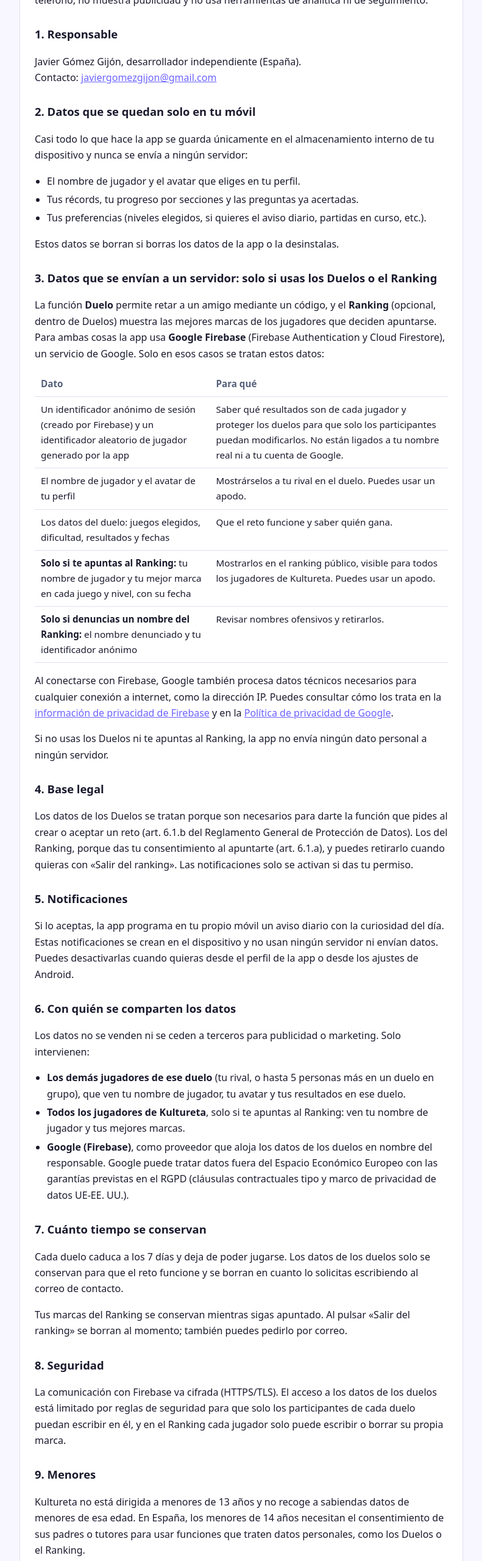
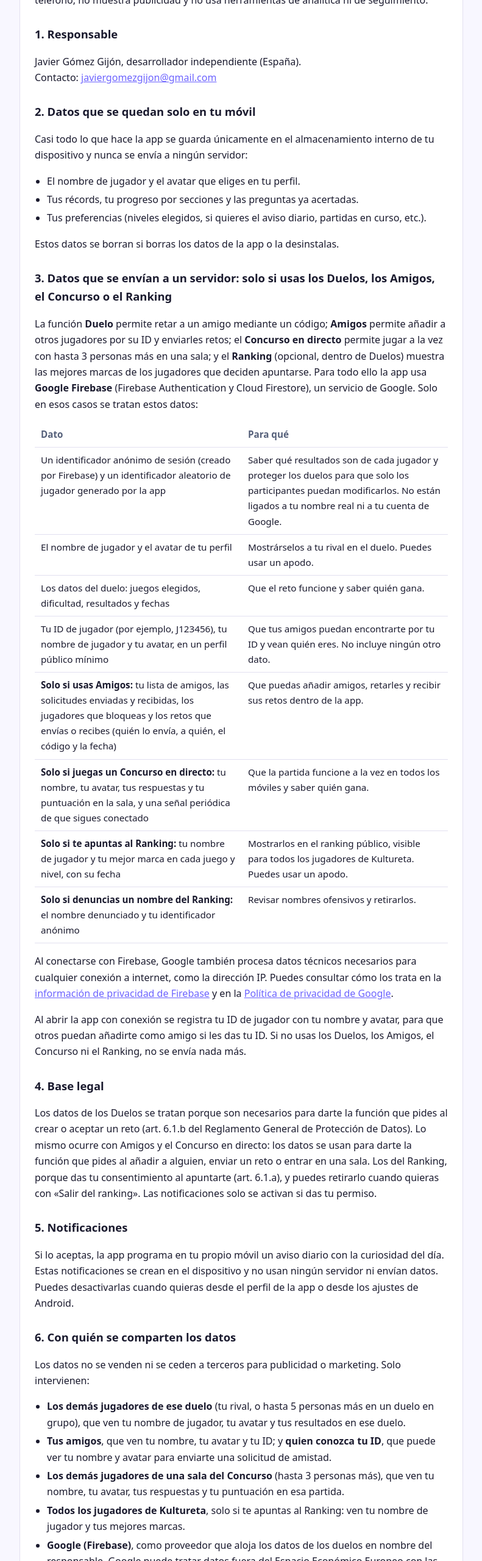
Before and after one commit to Javiergg00/kultureta-privacidad, a plain HTML site: page index.html in a window 1280 px wide. Shown: the part 240-2800 px from the top of the page at 61% size, without its empty margins (244-1035 px from the left). Drawn offline with Linux system fonts and the light colour scheme.

Commit message:
Update index.html

```diff
--- a/index.html
+++ b/index.html
@@ -29,7 +29,7 @@
 <main>
 <div class="card">
 <h1>Política de privacidad de <span>Kultureta</span></h1>
-<p class="date">Última actualización: 17 de noviembre de 2026</p>
+<p class="date">Última actualización: 21 de noviembre de 2026</p>
 
 <p>Esta política explica qué datos trata la aplicación <b>Kultureta</b> (Android), para qué se usan y qué derechos tienes. Kultureta es una app de cultura general y minijuegos. Se ha diseñado para recoger <b>el mínimo de datos posible</b>: no pide registro, ni correo, ni teléfono, no muestra publicidad y no usa herramientas de analítica ni de seguimiento.</p>
 
@@ -46,21 +46,24 @@ Contacto: <a href="mailto:javiergomezgijon@gmail.com">javiergomezgijon@gmail.com
 </ul>
 <p>Estos datos se borran si borras los datos de la app o la desinstalas.</p>
 
-<h2>3. Datos que se envían a un servidor: solo si usas los Duelos o el Ranking</h2>
-<p>La función <b>Duelo</b> permite retar a un amigo mediante un código, y el <b>Ranking</b> (opcional, dentro de Duelos) muestra las mejores marcas de los jugadores que deciden apuntarse. Para ambas cosas la app usa <b>Google Firebase</b> (Firebase Authentication y Cloud Firestore), un servicio de Google. Solo en esos casos se tratan estos datos:</p>
+<h2>3. Datos que se envían a un servidor: solo si usas los Duelos, los Amigos, el Concurso o el Ranking</h2>
+<p>La función <b>Duelo</b> permite retar a un amigo mediante un código; <b>Amigos</b> permite añadir a otros jugadores por su ID y enviarles retos; el <b>Concurso en directo</b> permite jugar a la vez con hasta 3 personas más en una sala; y el <b>Ranking</b> (opcional, dentro de Duelos) muestra las mejores marcas de los jugadores que deciden apuntarse. Para todo ello la app usa <b>Google Firebase</b> (Firebase Authentication y Cloud Firestore), un servicio de Google. Solo en esos casos se tratan estos datos:</p>
 <table>
   <tr><th>Dato</th><th>Para qué</th></tr>
   <tr><td>Un identificador anónimo de sesión (creado por Firebase) y un identificador aleatorio de jugador generado por la app</td><td>Saber qué resultados son de cada jugador y proteger los duelos para que solo los participantes puedan modificarlos. No están ligados a tu nombre real ni a tu cuenta de Google.</td></tr>
   <tr><td>El nombre de jugador y el avatar de tu perfil</td><td>Mostrárselos a tu rival en el duelo. Puedes usar un apodo.</td></tr>
   <tr><td>Los datos del duelo: juegos elegidos, dificultad, resultados y fechas</td><td>Que el reto funcione y saber quién gana.</td></tr>
+  <tr><td>Tu ID de jugador (por ejemplo, J123456), tu nombre de jugador y tu avatar, en un perfil público mínimo</td><td>Que tus amigos puedan encontrarte por tu ID y vean quién eres. No incluye ningún otro dato.</td></tr>
+  <tr><td><b>Solo si usas Amigos:</b> tu lista de amigos, las solicitudes enviadas y recibidas, los jugadores que bloqueas y los retos que envías o recibes (quién lo envía, a quién, el código y la fecha)</td><td>Que puedas añadir amigos, retarles y recibir sus retos dentro de la app.</td></tr>
+  <tr><td><b>Solo si juegas un Concurso en directo:</b> tu nombre, tu avatar, tus respuestas y tu puntuación en la sala, y una señal periódica de que sigues conectado</td><td>Que la partida funcione a la vez en todos los móviles y saber quién gana.</td></tr>
   <tr><td><b>Solo si te apuntas al Ranking:</b> tu nombre de jugador y tu mejor marca en cada juego y nivel, con su fecha</td><td>Mostrarlos en el ranking público, visible para todos los jugadores de Kultureta. Puedes usar un apodo.</td></tr>
   <tr><td><b>Solo si denuncias un nombre del Ranking:</b> el nombre denunciado y tu identificador anónimo</td><td>Revisar nombres ofensivos y retirarlos.</td></tr>
 </table>
 <p>Al conectarse con Firebase, Google también procesa datos técnicos necesarios para cualquier conexión a internet, como la dirección IP. Puedes consultar cómo los trata en la <a href="https://firebase.google.com/support/privacy">información de privacidad de Firebase</a> y en la <a href="https://policies.google.com/privacy">Política de privacidad de Google</a>.</p>
-<p>Si no usas los Duelos ni te apuntas al Ranking, la app no envía ningún dato personal a ningún servidor.</p>
+<p>Al abrir la app con conexión se registra tu ID de jugador con tu nombre y avatar, para que otros puedan añadirte como amigo si les das tu ID. Si no usas los Duelos, los Amigos, el Concurso ni el Ranking, no se envía nada más.</p>
 
 <h2>4. Base legal</h2>
-<p>Los datos de los Duelos se tratan porque son necesarios para darte la función que pides al crear o aceptar un reto (art. 6.1.b del Reglamento General de Protección de Datos). Los del Ranking, porque das tu consentimiento al apuntarte (art. 6.1.a), y puedes retirarlo cuando quieras con «Salir del ranking». Las notificaciones solo se activan si das tu permiso.</p>
+<p>Los datos de los Duelos se tratan porque son necesarios para darte la función que pides al crear o aceptar un reto (art. 6.1.b del Reglamento General de Protección de Datos). Lo mismo ocurre con Amigos y el Concurso en directo: los datos se usan para darte la función que pides al añadir a alguien, enviar un reto o entrar en una sala. Los del Ranking, porque das tu consentimiento al apuntarte (art. 6.1.a), y puedes retirarlo cuando quieras con «Salir del ranking». Las notificaciones solo se activan si das tu permiso.</p>
 
 <h2>5. Notificaciones</h2>
 <p>Si lo aceptas, la app programa en tu propio móvil un aviso diario con la curiosidad del día. Estas notificaciones se crean en el dispositivo y no usan ningún servidor ni envían datos. Puedes desactivarlas cuando quieras desde el perfil de la app o desde los ajustes de Android.</p>
@@ -69,22 +72,25 @@ Contacto: <a href="mailto:javiergomezgijon@gmail.com">javiergomezgijon@gmail.com
 <p>Los datos no se venden ni se ceden a terceros para publicidad o marketing. Solo intervienen:</p>
 <ul>
   <li><b>Los demás jugadores de ese duelo</b> (tu rival, o hasta 5 personas más en un duelo en grupo), que ven tu nombre de jugador, tu avatar y tus resultados en ese duelo.</li>
+  <li><b>Tus amigos</b>, que ven tu nombre, tu avatar y tu ID; y <b>quien conozca tu ID</b>, que puede ver tu nombre y avatar para enviarte una solicitud de amistad.</li>
+  <li><b>Los demás jugadores de una sala del Concurso</b> (hasta 3 personas más), que ven tu nombre, tu avatar, tus respuestas y tu puntuación en esa partida.</li>
   <li><b>Todos los jugadores de Kultureta</b>, solo si te apuntas al Ranking: ven tu nombre de jugador y tus mejores marcas.</li>
   <li><b>Google (Firebase)</b>, como proveedor que aloja los datos de los duelos en nombre del responsable. Google puede tratar datos fuera del Espacio Económico Europeo con las garantías previstas en el RGPD (cláusulas contractuales tipo y marco de privacidad de datos UE-EE. UU.).</li>
 </ul>
 
 <h2>7. Cuánto tiempo se conservan</h2>
 <p>Cada duelo caduca a los 7 días y deja de poder jugarse. Los datos de los duelos solo se conservan para que el reto funcione y se borran en cuanto lo solicitas escribiendo al correo de contacto.</p>
+<p>Las invitaciones a un Concurso caducan a los 20 minutos y los retos a un duelo a los 7 días. Las salas del Concurso dejan de poder usarse a las 3 horas. Las amistades se conservan hasta que eliminas al amigo; al eliminarlo se borran al momento.</p>
 <p>Tus marcas del Ranking se conservan mientras sigas apuntado. Al pulsar «Salir del ranking» se borran al momento; también puedes pedirlo por correo.</p>
 
 <h2>8. Seguridad</h2>
-<p>La comunicación con Firebase va cifrada (HTTPS/TLS). El acceso a los datos de los duelos está limitado por reglas de seguridad para que solo los participantes de cada duelo puedan escribir en él, y en el Ranking cada jugador solo puede escribir o borrar su propia marca.</p>
+<p>La comunicación con Firebase va cifrada (HTTPS/TLS). El acceso a los datos de los duelos está limitado por reglas de seguridad para que solo los participantes de cada duelo puedan escribir en él, y en el Ranking cada jugador solo puede escribir o borrar su propia marca. Las amistades solo las pueden ver sus dos integrantes, los retos solo se pueden enviar entre amigos y un jugador bloqueado no puede enviarte solicitudes ni retos.</p>
 
 <h2>9. Menores</h2>
-<p>Kultureta no está dirigida a menores de 13 años y no recoge a sabiendas datos de menores de esa edad. En España, los menores de 14 años necesitan el consentimiento de sus padres o tutores para usar funciones que traten datos personales, como los Duelos o el Ranking.</p>
+<p>Kultureta no está dirigida a menores de 13 años y no recoge a sabiendas datos de menores de esa edad. En España, los menores de 14 años necesitan el consentimiento de sus padres o tutores para usar funciones que traten datos personales, como los Duelos, los Amigos, el Concurso o el Ranking.</p>
 
 <h2>10. Tus derechos</h2>
-<p>Puedes pedir el acceso, la rectificación o el borrado de tus datos de los duelos y del ranking, oponerte a su tratamiento o pedir su limitación o portabilidad. Escribe a <a href="mailto:javiergomezgijon@gmail.com">javiergomezgijon@gmail.com</a> indicando, si lo tienes, el código del duelo. Para borrar los datos que solo están en tu móvil, basta con borrar los datos de la app o desinstalarla.</p>
+<p>Puedes pedir el acceso, la rectificación o el borrado de tus datos de los duelos, los amigos, el concurso y el ranking, oponerte a su tratamiento o pedir su limitación o portabilidad. Escribe a <a href="mailto:javiergomezgijon@gmail.com">javiergomezgijon@gmail.com</a> indicando, si lo tienes, el código del duelo. Para borrar los datos que solo están en tu móvil, basta con borrar los datos de la app o desinstalarla.</p>
 <p>Si crees que no se han atendido bien tus derechos, puedes reclamar ante la Agencia Española de Protección de Datos (<a href="https://www.aepd.es">www.aepd.es</a>).</p>
 
 <h2>11. Cambios en esta política</h2>
```
